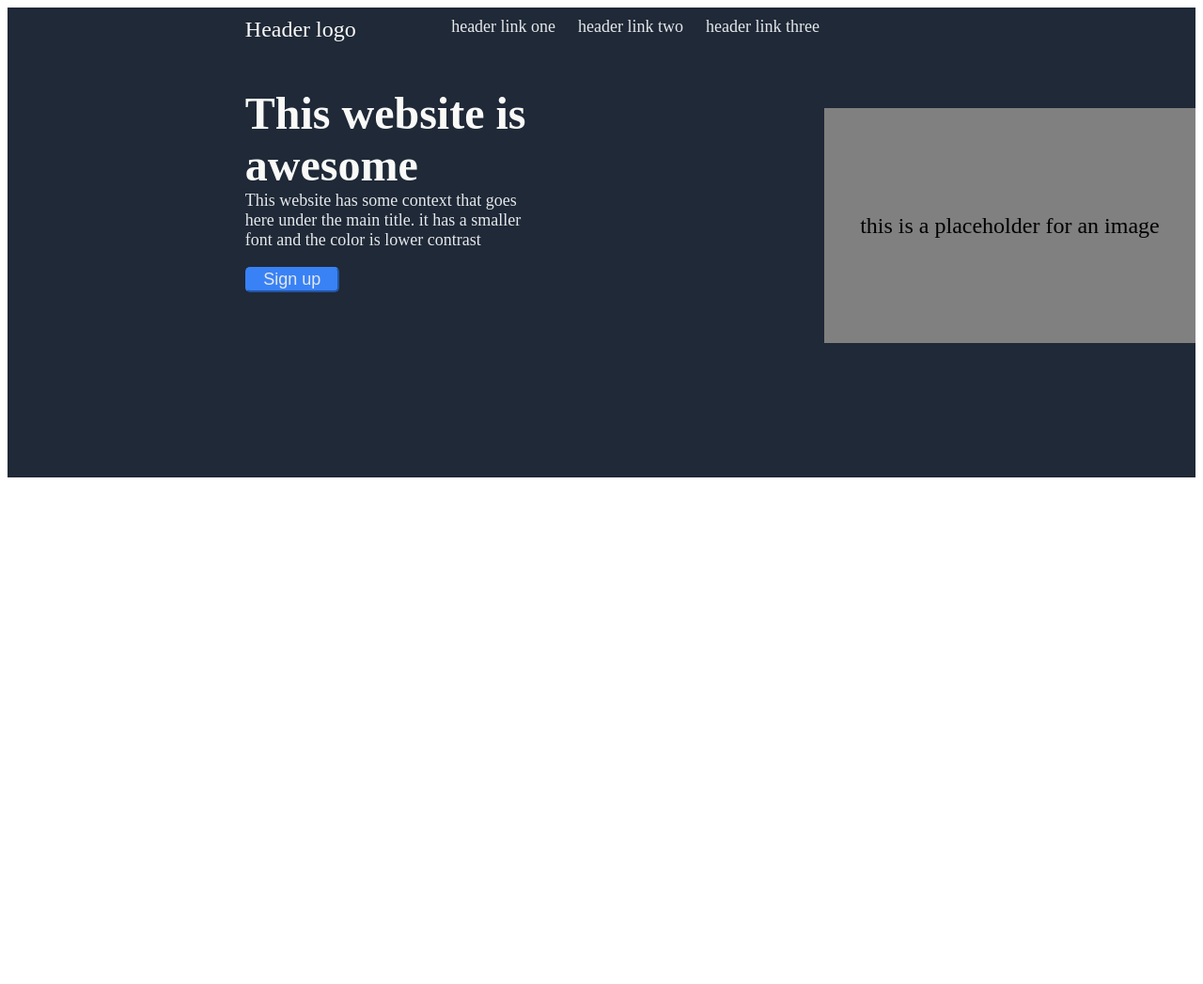
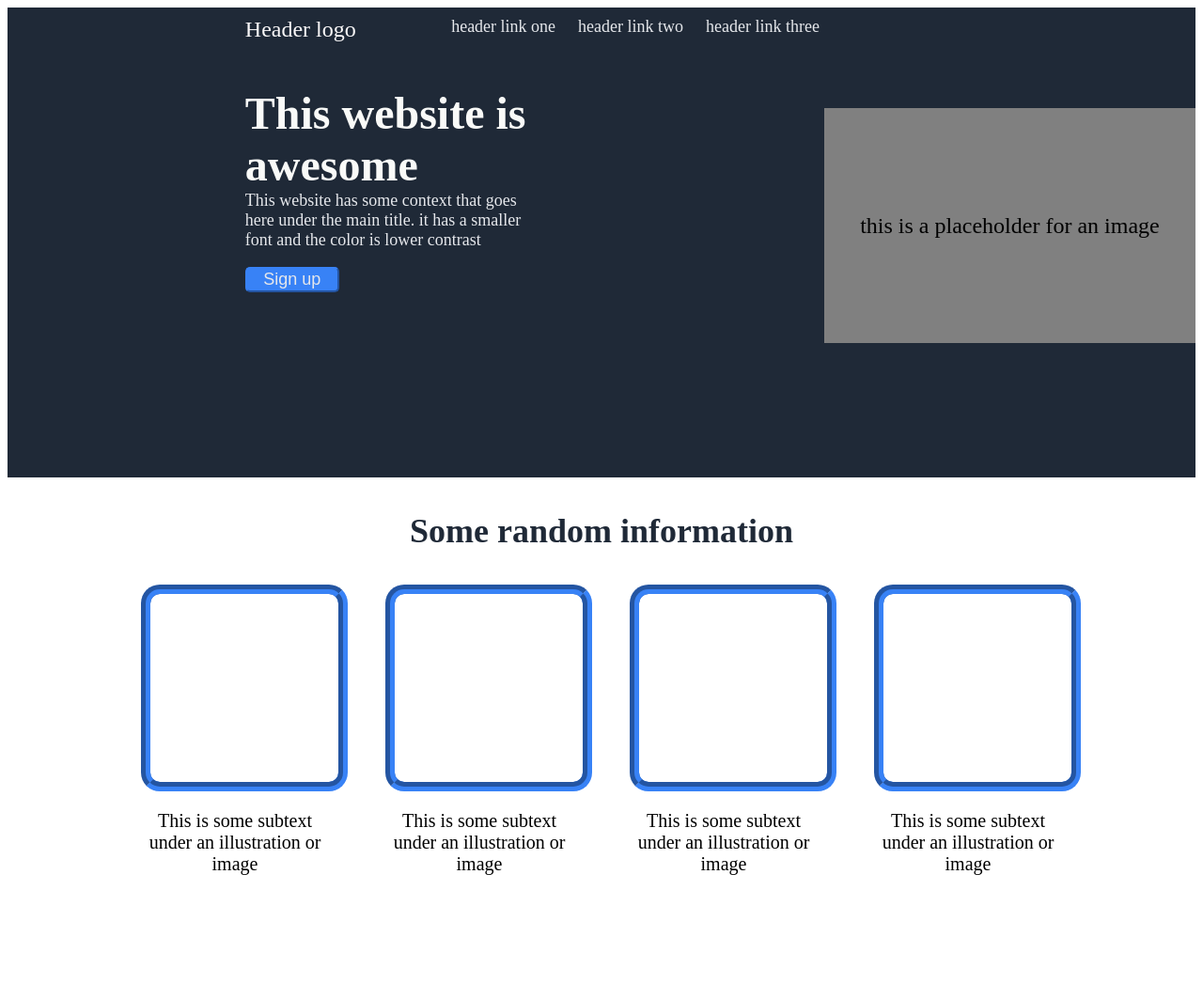
Before and after one commit to CrompBreeze/Landing-Page, a plain HTML site: page index.html in a window 1280 px wide. Shown: the whole page at 94% size. Before the commit the page ends 800 px from the top, so only its background shows below. Drawn offline with Linux system fonts and the light colour scheme.

Commit message:
Section-2 of the Landing page

```diff
--- a/index.html
+++ b/index.html
@@ -27,6 +27,26 @@
             <div class="image">this is a placeholder for an image</div>
         </div>
     </div>
-
+    <div class="section-2">
+        <p class="header-text">Some random information</p>
+        <div class="description">
+            <div class="content-1">
+                <div class="image-2"></div>
+                <p>This is some subtext under an illustration or image</p>
+            </div>
+            <div class="content-1">
+                <div class="image-2"></div>
+                <p>This is some subtext under an illustration or image</p>
+            </div>
+            <div class="content-1">
+                <div class="image-2"></div>
+                <p>This is some subtext under an illustration or image</p>
+            </div>
+            <div class="content-1">
+                <div class="image-2"></div>
+                <p>This is some subtext under an illustration or image</p>
+            </div>
+        </div>
+    </div>
 </body>
 </html>
--- a/styles.css
+++ b/styles.css
@@ -63,3 +63,36 @@ button {
     width: 400px;
     height: 150px;
 }
+.section-2  {
+    margin-top: 0;
+    height: 500px;
+}
+.image-2 {
+    width: 200px;
+    height: 200px;
+    border-radius: 20px;
+    border-style: groove;
+    border-color: #3882f6;
+    border-width: 10px;
+
+}
+.header-text {
+    font-size: 36px;
+    font-weight: bolder;
+    color: #1f2937;
+    display: flex;
+    justify-content: center;
+}
+.description {
+    display: flex;
+    justify-content: center;
+    gap: 60px;
+}
+.content-1 {
+    width: 200px;
+
+}
+.content-1 p {
+    font-size: 20px;
+    text-align: center;
+}
```
